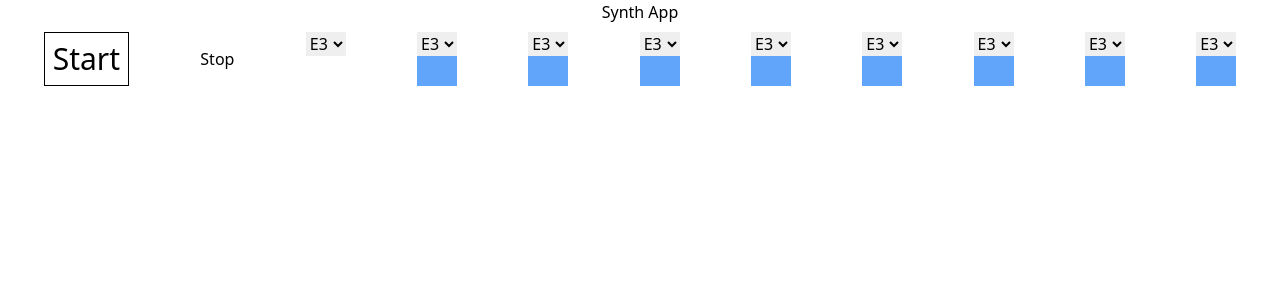
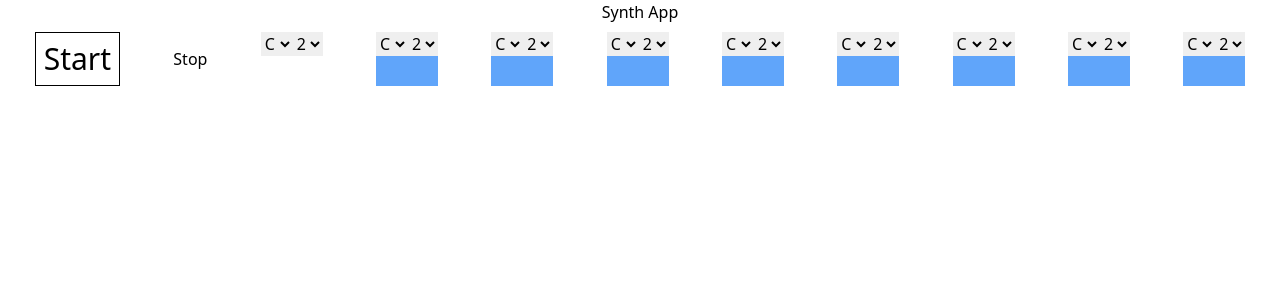
Before and after one commit to farmeroy/synth-app, a Next.js app: page / in a window 1280 px wide. Shown: the top 300 px of the page. Built offline with nearby package versions, Linux system fonts and the light colour scheme.

Commit message:
feat: set octave and note separately

```diff
--- a/src/components/synth/NoteNode.tsx
+++ b/src/components/synth/NoteNode.tsx
@@ -6,29 +6,35 @@ import currentRowAtom from "./store/currentRowAtom";
 import { useRecoilState, useRecoilValue } from "recoil";
 import { ChangeEvent } from "react";
 
+const notes = ["A", "B", "C", "D", "E", "F", "G"];
+const octaves = [1, 2, 3, 4, 5, 6];
+
 const NoteNode = ({ note }: NoteNodeProps) => {
   const [noteObject, setNoteObject] = useRecoilState(noteAtom(note));
   const currentRow = useRecoilValue(currentRowAtom);
-  const handleEdit = (e: ChangeEvent<HTMLSelectElement>) => {
+  const handleSetNote = (e: ChangeEvent<HTMLSelectElement>) => {
     e.preventDefault();
     setNoteObject({ ...noteObject, note: e.currentTarget.value });
   };
-  console.log(currentRow);
+  const handleSetOctave = (e: ChangeEvent<HTMLSelectElement>) => {
+    e.preventDefault();
+    setNoteObject({ ...noteObject, octave: Number(e.currentTarget.value) });
+  };
   return (
     <div className={currentRow === note ? "bg-black-400" : "bg-blue-400"}>
-      <select onChange={handleEdit}>
-        <option value="E3" selected={noteObject.note === "E3"}>
-          E3
-        </option>
-        <option value="A4" selected={noteObject.note === "A4"}>
-          A4
-        </option>
-        <option value="C4" selected={noteObject.note === "C4"}>
-          C4
-        </option>
-        <option value="E4" selected={noteObject.note === "E4"}>
-          E4
-        </option>
+      <select onChange={handleSetNote} defaultValue={noteObject.note}>
+        {notes.map((note) => (
+          <option key={note} value={note}>
+            {note}
+          </option>
+        ))}
+      </select>
+      <select onChange={handleSetOctave} defaultValue={noteObject.octave}>
+        {octaves.map((octave) => (
+          <option key={octave} value={octave}>
+            {octave}
+          </option>
+        ))}
       </select>
     </div>
   );
--- a/src/components/synth/SynthWrapper.tsx
+++ b/src/components/synth/SynthWrapper.tsx
@@ -15,7 +15,7 @@ const SynthWrapper = ({}) => {
     (time, note) => {
       synth.triggerAttackRelease(note, 0.2, time);
     },
-    noteTable.map((note) => note.note)
+    noteTable.map((note) => `${note.note}${note.octave}`)
   ).start(0);
 
   const handlePlaySynth = () => {
@@ -24,7 +24,7 @@ const SynthWrapper = ({}) => {
   };
   const notesRow = [];
   for (let i = 0; i < table.width; i++) {
-    notesRow.push(<NoteNode note={i} />);
+    notesRow.push(<NoteNode key={i} note={i} />);
   }
 
   return (
--- a/src/components/synth/store/noteAtom.ts
+++ b/src/components/synth/store/noteAtom.ts
@@ -1,16 +1,20 @@
 import { atomFamily } from "recoil";
 
-const defaultNotes = ["A3", "C3", "E3", "A4", "C4", "E4"];
+const defaultNotes = ["A", "C", "E", "A", "C", "E"];
 
-const id = Math.random();
 const randomNote = () =>
   defaultNotes[Math.floor(Math.random() * defaultNotes.length)];
 
+const randomOctave = () => Math.floor(Math.random() * 5) + 1;
+
 const note = randomNote();
+const octave = randomOctave();
+
 const noteAtom = atomFamily({
   key: "note",
   default: {
-    note: note,
+    note,
+    octave,
   },
 });
 
```
